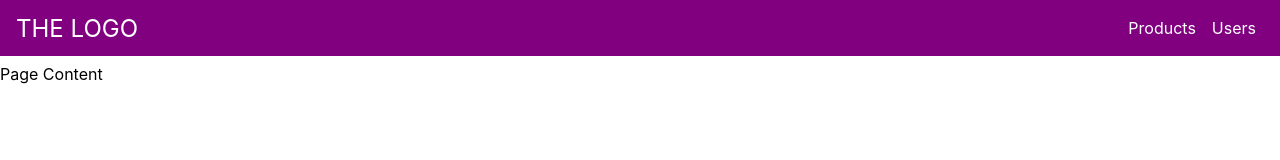
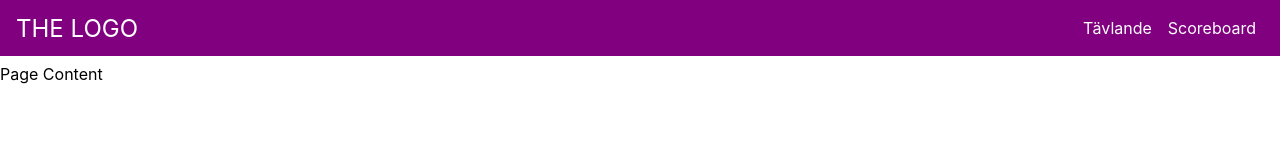
Before and after one commit to oscarnnn/alliansopen, a React (Create React App) app: page / in a window 1280 px wide. Shown: the top 160 px of the page. Built offline with nearby package versions, Linux system fonts and the light colour scheme.

Commit message:
name change on navlinks

```diff
--- a/src/components/SideDrawer/SideDrawer.js
+++ b/src/components/SideDrawer/SideDrawer.js
@@ -10,8 +10,8 @@ const sideDrawer = props => {
     return (
     <nav className={drawerClasses}>
         <ul>
-            <li><a href="/">Products</a></li>
-            <li><a href="/">Users</a></li>
+            <li><a href="/">Tävlande</a></li>
+            <li><a href="/">Scoreboard</a></li>
         </ul>
     </nav>
     );
--- a/src/components/Toolbar/Toolbar.js
+++ b/src/components/Toolbar/Toolbar.js
@@ -14,8 +14,8 @@ const toolbar = props => (
             <div className="spacer"></div>
             <div className="toolbar_navigation-items">
                 <ul>
-                    <li><a href="/">Products</a></li>
-                    <li><a href="/">Users</a></li>
+                    <li><a href="/">Tävlande</a></li>
+                    <li><a href="/">Scoreboard</a></li>
                 </ul>
             </div>
         </nav>
```
